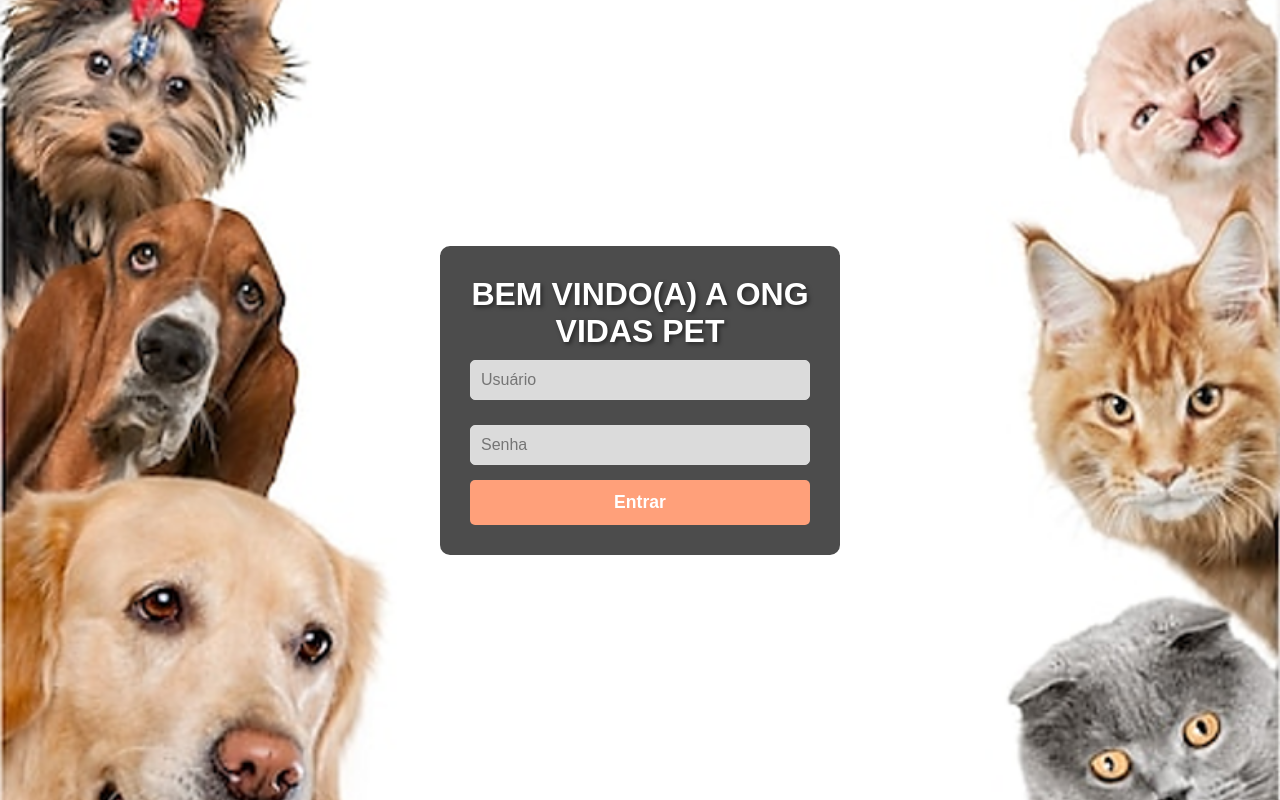
After one commit to Natanaelbarboz/FACULDADE-N703, a Flask app: page /login in a window 1280 px wide. The commit adds this page. Run offline with Flask 3, Linux system fonts and the light colour scheme.

Commit message:
ATUALIZACAO V2

```diff
--- a/WEB_SERVICE/0 - APP/post.py
+++ b/WEB_SERVICE/0 - APP/post.py
@@ -25,7 +25,7 @@ def def_post(root, pessoas):
     frame.geometry("650x600")
     frame.resizable(False, False)
 
-    sub_titulo = ctk.CTkLabel(frame, text="CADASTRO AMIGOS DOS PETS", font=("roboto", 18))
+    sub_titulo = ctk.CTkLabel(frame, text="CADASTRO AMIGO DOS PETS", font=("roboto", 18))
     sub_titulo.place(x=250, y=10)
 
     text_nome = ctk.CTkLabel(frame, text="NOME", width=150, font=("roboto", 14))
--- a/WEB_SERVICE/0 - APP/update.py
+++ b/WEB_SERVICE/0 - APP/update.py
@@ -54,6 +54,9 @@ def def_update(root, pessoas):
         frame.title("ONG - VIDAS PET")
         frame.geometry("650x600")
         frame.resizable(False, False)
+
+        sub_titulo = ctk.CTkLabel(frame, text="EDITAR AMIGO DOS PETS", font=("roboto", 18))
+        sub_titulo.place(x=250, y=10)
 
         ctk.CTkLabel(frame, text="NOME", width=150, font=("roboto", 14)).place(x=25, y=115)
         ctk.CTkLabel(frame, text="IDADE", width=150, font=("roboto", 14)).place(x=25, y=150)
--- a/WEB_SERVICE/1 - WEB/app.py
+++ b/WEB_SERVICE/1 - WEB/app.py
@@ -1,3 +1,4 @@
+
 from flask import Flask, render_template, request, redirect, url_for
 from pymongo import MongoClient
 from bson import ObjectId
@@ -5,37 +6,58 @@ from bson.errors import InvalidId
 
 app = Flask(__name__)
 
-with open('../.gitignore', 'r') as arquivo:
-    linhas = arquivo.readlines()
+# Variável global que irá armazenar a coleção "Pessoas" do MongoDB
+pessoas = None
 
-usuario = linhas[0].strip()
-senha = linhas[1].strip()
-linhas = None
+# Rota de login
+@app.route('/login', methods=['GET', 'POST'])
+def login():
+    global pessoas  # Acessa a variável global 'pessoas'
+    if request.method == 'POST':
+        usuario = request.form['login']  # Pega o valor do campo 'login'
+        senha = request.form['senha']    # Pega o valor do campo 'senha'
+        try:
+            uri = f'mongodb+srv://{usuario}:{senha}@n703.dfo9g.mongodb.net/?retryWrites=true&w=majority&appName=N703'
+            print(f'{usuario}, {senha}')
+            usuario = None
+            senha = None
+            client = MongoClient(uri)
+            db = client['N703-WEB-SERVICE']
+            db.list_collection_names()
+            pessoas = db['Pessoas']  # Inicializa a variável global 'pessoas' com a coleção 'Pessoas'
+            return redirect(url_for('index'))
+        except Exception as e:
+            print(f'Erro: {e}')
 
-uri = f'mongodb+srv://{usuario}:{senha}@n703.dfo9g.mongodb.net/?retryWrites=true&w=majority&appName=N703'
-usuario = None
-senha = None
-client = MongoClient(uri)
-db = client['N703-WEB-SERVICE']
-pessoas = db['Pessoas']
+    return render_template('login.html')  # Retorna o formulário de login
 
-# Rota para exibir todos os registros
+# Rota principal (index)
 @app.route('/')
 def index():
-    todos = pessoas.find()  # Busca todos os documentos da coleção
-    return render_template('index.html', pessoas=todos)
+    global pessoas  # Acessa a variável global 'pessoas'
+    if pessoas is not None:
+        todos = pessoas.find()  # Busca todos os documentos da coleção
+        return render_template('index.html', pessoas=todos)
+    return redirect(url_for('login'))  # Redireciona para login caso a variável 'pessoas' seja None
 
 # Rota para adicionar um novo registro
 @app.route('/adicionar', methods=['GET', 'POST'])
 def adicionar():
+    global pessoas  # Acessa a variável global 'pessoas'
     if request.method == 'POST':
         nome = request.form['Nome']
         idade = request.form['Idade']
         contato = request.form['Contato']
+        rua = request.form['Rua']
+        bairro= request.form['Bairro']
+        cidade = request.form['Cidade']
         pessoa = {
             'Nome': nome,
             'Idade': idade,
-            'Contato': contato
+            'Contato': contato,
+            'Rua': rua,
+            'Bairro': bairro,
+            'Cidade': cidade
         }
         pessoas.insert_one(pessoa)  # Inserir no MongoDB
         return redirect(url_for('index'))
@@ -44,6 +66,7 @@ def adicionar():
 # Rota para editar um registro
 @app.route('/editar/<id>', methods=['GET', 'POST'])
 def editar(id):
+    global pessoas  # Acessa a variável global 'pessoas'
     try:
         pessoa = pessoas.find_one({'_id': ObjectId(id)})
     except InvalidId:
@@ -53,10 +76,16 @@ def editar(id):
         nome = request.form['Nome']
         idade = request.form['Idade']
         contato = request.form['Contato']
+        rua = request.form['Rua']
+        bairro = request.form['Bairro']
+        cidade = request.form['Cidade']
         pessoas.update_one({'_id': ObjectId(id)}, {'$set': {
             'Nome': nome,
             'Idade': idade,
-            'Contato': contato
+            'Contato': contato,
+            'Rua': rua,
+            'Bairro': bairro,
+            'Cidade': cidade
         }})
         return redirect(url_for('index'))
 
@@ -65,6 +94,7 @@ def editar(id):
 # Rota para deletar um registro
 @app.route('/deletar/<id>', methods=['GET'])
 def deletar(id):
+    global pessoas  # Acessa a variável global 'pessoas'
     try:
         pessoas.delete_one({'_id': ObjectId(id)})
     except InvalidId:
--- /dev/null
+++ b/WEB_SERVICE/1 - WEB/static/style_login.css
@@ -0,0 +1,67 @@
+/* Definindo o estilo global */
+* {
+    margin: 0;
+    padding: 0;
+    box-sizing: border-box;
+    font-family: 'Arial', sans-serif;
+}
+
+/* Corpo da página */
+body {
+    background-image: url('/static/Imagem1.png'); /* Substitua pela URL da sua imagem de fundo */
+    background-size: cover;
+    background-position: center;
+    height: 100vh;
+    display: flex;
+    justify-content: center;
+    align-items: center;
+    color: white;
+    text-shadow: 2px 2px 4px rgba(0, 0, 0, 0.5);
+}
+
+/* Container do formulário */
+.container {
+    background-color: rgba(0, 0, 0, 0.7); /* Fundo semi-transparente */
+    padding: 30px;
+    border-radius: 10px;
+    text-align: center;
+    width: 400px;
+}
+
+/* Título do formulário */
+h2 {
+    margin-bottom: 30px; /* Aumenta o espaço abaixo do título */
+    font-size: 2rem;
+    color: #fff;
+}
+
+/* Estilo dos campos de input */
+input[type="text"],
+input[type="password"] {
+    width: 100%;
+    padding: 10px;
+    margin-bottom: 15px;
+    border: 1px solid #ddd;
+    border-radius: 5px;
+    background-color: rgba(255, 255, 255, 0.8);
+    color: #333;
+    font-size: 1rem;
+    margin-top: 10px; /* Adiciona um espaço acima dos inputs, se necessário */
+}
+
+/* Estilo do botão */
+button {
+    width: 100%;
+    padding: 12px;
+    background-color: #ffa07a; /* Cor suave para remeter ao cuidado com os animais */
+    border: none;
+    border-radius: 5px;
+    font-size: 1.1rem;
+    cursor: pointer;
+    color: white;
+    font-weight: bold;
+}
+
+button:hover {
+    background-color: #ff6347; /* Cor mais forte quando o botão for pressionado */
+}
--- /dev/null
+++ b/WEB_SERVICE/1 - WEB/templates/login.html
@@ -0,0 +1,21 @@
+<!DOCTYPE html>
+<html lang="pt-br">
+    <head>
+        <meta charset="UTF-8">
+        <meta name="viewport" content="width=device-width, initial-scale=1.0">
+        <title>ONG - VIDAS PET</title>
+        <link rel="stylesheet" href="{{ url_for('static', filename='style_login.css') }}">
+
+    </head>
+    <body>
+        <div class="container">
+            <h1>BEM VINDO(A) A ONG VIDAS PET</h1>
+
+            <form method="POST">
+                <input type="text" name="login" placeholder="Usuário" required>
+                <input type="password" name="senha" placeholder="Senha" required>
+                <button type="submit">Entrar</button>
+            </form>
+        </div>
+    </body>
+</html>
```
Also changed, not shown: WEB_SERVICE/1 - WEB/static/style.css (+18 -8 lines), WEB_SERVICE/1 - WEB/templates/adicionar.html (+7 -3 lines), WEB_SERVICE/1 - WEB/templates/editar.html (+6 -3 lines), WEB_SERVICE/1 - WEB/templates/index.html (+6 -3 lines), WEB_SERVICE/1 - WEB/static/Imagem1.png (added), 1 other file.
